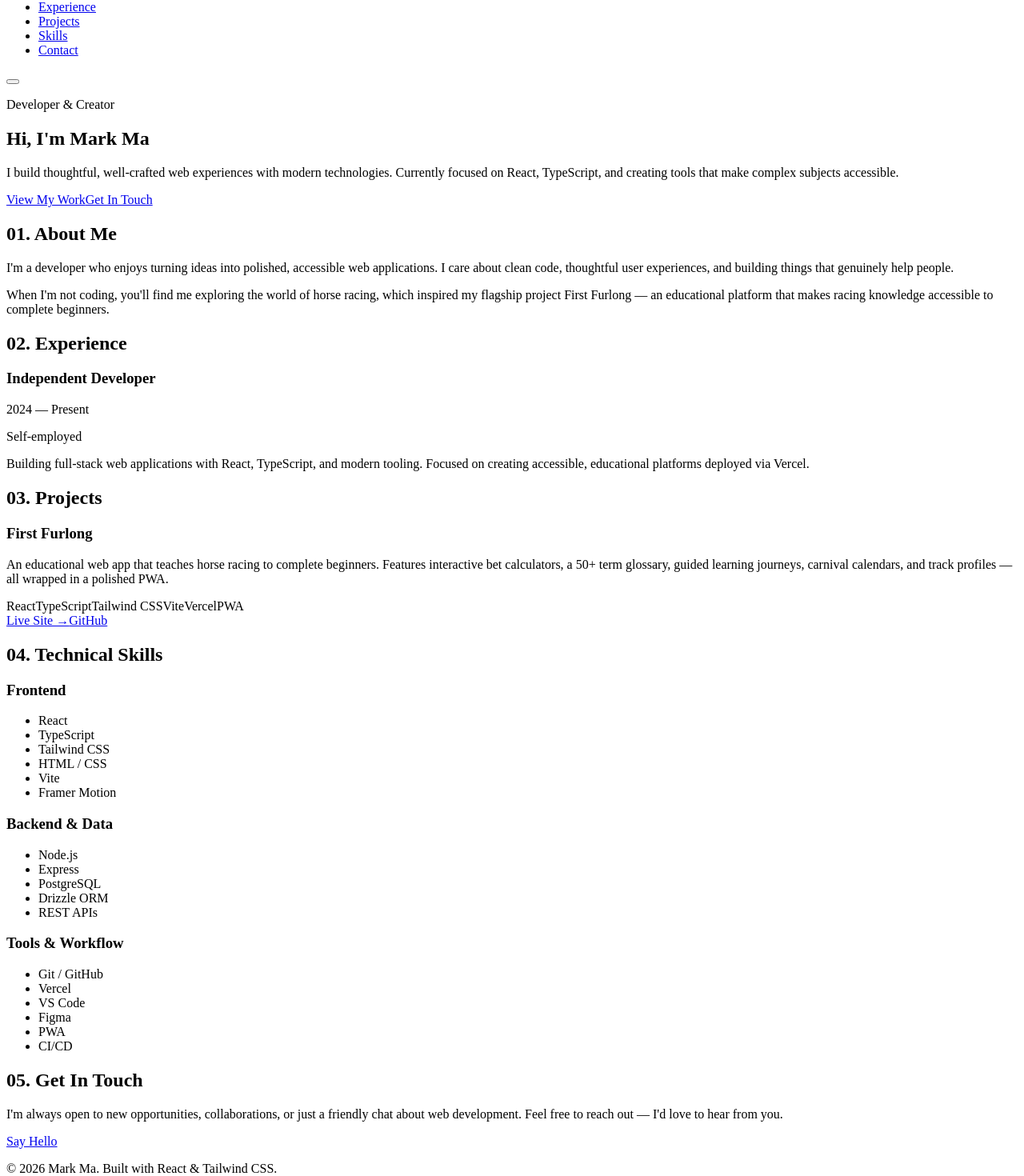
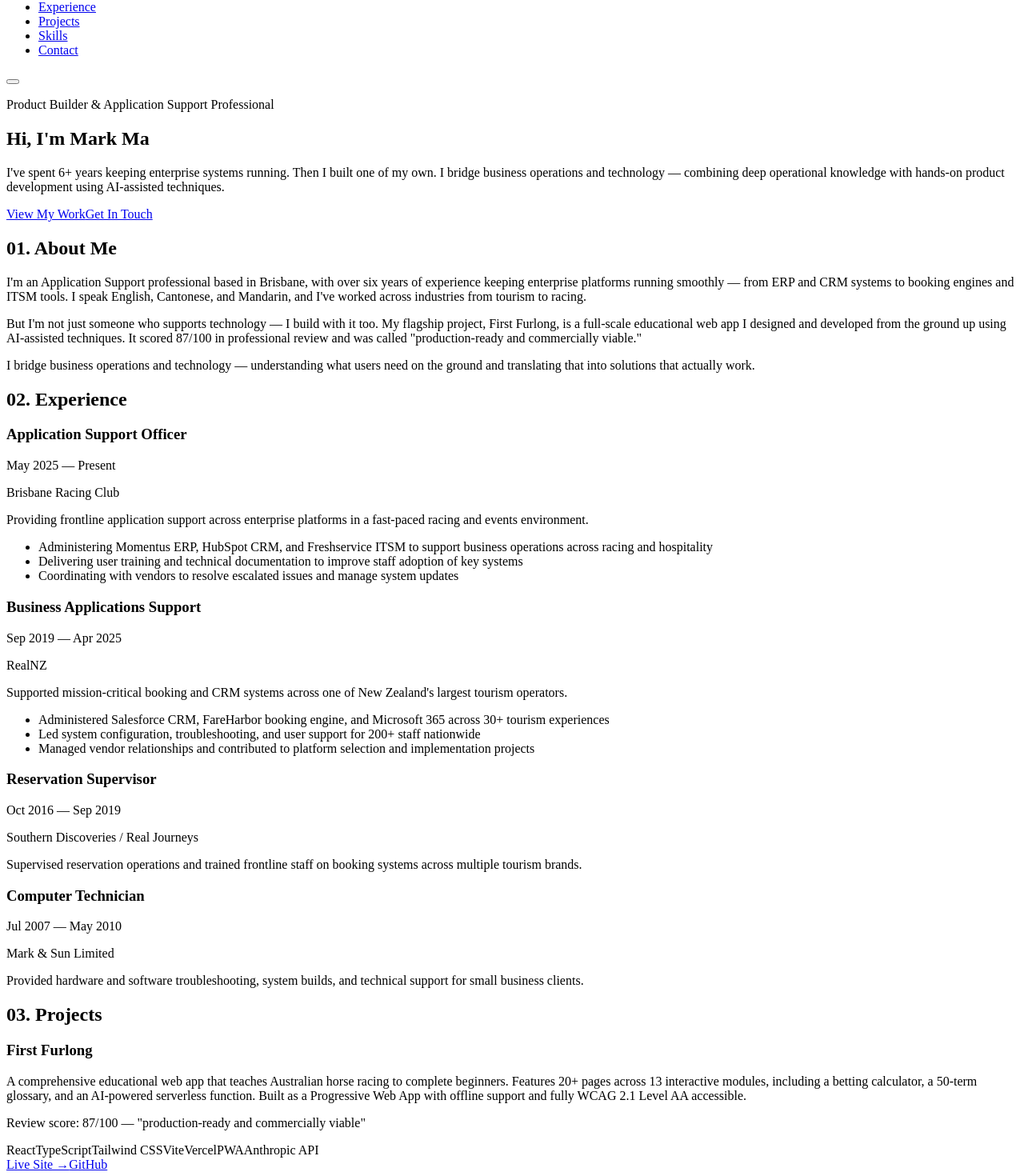
Before and after one commit to markpukete-web/markma.dev, a React (Vite) app: page / in a window 1280 px wide. Shown: the part 60-1530 px from the top of the page at 80% size. Built offline with nearby package versions, Linux system fonts and the light colour scheme; the HTML template or start-up script is replaced by a standard one.

Commit message:
Update portfolio content with real CV details

```diff
--- a/src/App.tsx
+++ b/src/App.tsx
@@ -14,10 +14,10 @@ export default function App() {
   return (
     <HelmetProvider>
       <Helmet>
-        <title>Mark Ma — Developer Portfolio</title>
+        <title>Mark Ma — Product Builder &amp; Application Support Professional</title>
         <meta
           name="description"
-          content="Mark Ma is a developer who builds thoughtful, accessible web experiences with React, TypeScript, and modern tooling."
+          content="Mark Ma bridges business operations and technology — 6+ years in enterprise application support with hands-on product development using AI-assisted techniques."
         />
       </Helmet>
 
--- a/src/sections/About.tsx
+++ b/src/sections/About.tsx
@@ -16,16 +16,25 @@ export function About() {
 
       <div ref={content.ref} style={content.style} className="mt-10 max-w-3xl">
         <p className="text-lg leading-relaxed text-text-secondary">
-          I'm a developer who enjoys turning ideas into polished, accessible web
-          applications. I care about clean code, thoughtful user experiences, and
-          building things that genuinely help people.
+          I'm an Application Support professional based in Brisbane, with over
+          six years of experience keeping enterprise platforms running smoothly
+          — from ERP and CRM systems to booking engines and ITSM tools. I speak
+          English, Cantonese, and Mandarin, and I've worked across industries
+          from tourism to racing.
         </p>
         <p className="mt-4 text-lg leading-relaxed text-text-secondary">
-          When I'm not coding, you'll find me exploring the world of horse racing,
-          which inspired my flagship project{' '}
-          <span className="text-accent font-medium">First Furlong</span> — an
-          educational platform that makes racing knowledge accessible to complete
-          beginners.
+          But I'm not just someone who supports technology — I build with it
+          too. My flagship project,{' '}
+          <span className="text-accent font-medium">First Furlong</span>, is a
+          full-scale educational web app I designed and developed from the
+          ground up using AI-assisted techniques. It scored 87/100 in
+          professional review and was called "production-ready and commercially
+          viable."
+        </p>
+        <p className="mt-4 text-lg leading-relaxed text-text-secondary">
+          I bridge business operations and technology — understanding what
+          users need on the ground and translating that into solutions that
+          actually work.
         </p>
       </div>
     </SectionWrapper>
--- a/src/sections/Contact.tsx
+++ b/src/sections/Contact.tsx
@@ -17,12 +17,13 @@ export function Contact() {
 
         <div ref={content.ref} style={content.style}>
           <p className="mt-8 text-lg leading-relaxed text-text-secondary">
-            I'm always open to new opportunities, collaborations, or just a friendly
-            chat about web development. Feel free to reach out — I'd love to hear from you.
+            I'm always open to new opportunities, collaborations, or just a
+            friendly chat about technology and product development. Feel free to
+            reach out — I'd love to hear from you.
           </p>
 
           <a
-            href="mailto:hello@markma.dev"
+            href="mailto:markpukete@hotmail.com"
             className="mt-8 inline-flex items-center rounded-lg border border-accent px-8 py-3 text-sm font-semibold text-accent transition-colors hover:bg-accent hover:text-background"
           >
             Say Hello
--- a/src/sections/Experience.tsx
+++ b/src/sections/Experience.tsx
@@ -1,17 +1,56 @@
 import { useScrollReveal } from '@/hooks/useScrollReveal'
 import { SectionWrapper } from '@/components/SectionWrapper'
 
-const EXPERIENCE = [
+interface ExperienceItem {
+  role: string
+  company: string
+  period: string
+  description: string
+  bullets?: readonly string[]
+}
+
+const EXPERIENCE: readonly ExperienceItem[] = [
   {
-    role: 'Independent Developer',
-    company: 'Self-employed',
-    period: '2024 — Present',
+    role: 'Application Support Officer',
+    company: 'Brisbane Racing Club',
+    period: 'May 2025 — Present',
     description:
-      'Building full-stack web applications with React, TypeScript, and modern tooling. Focused on creating accessible, educational platforms deployed via Vercel.',
+      'Providing frontline application support across enterprise platforms in a fast-paced racing and events environment.',
+    bullets: [
+      'Administering Momentus ERP, HubSpot CRM, and Freshservice ITSM to support business operations across racing and hospitality',
+      'Delivering user training and technical documentation to improve staff adoption of key systems',
+      'Coordinating with vendors to resolve escalated issues and manage system updates',
+    ],
+  },
+  {
+    role: 'Business Applications Support',
+    company: 'RealNZ',
+    period: 'Sep 2019 — Apr 2025',
+    description:
+      "Supported mission-critical booking and CRM systems across one of New Zealand's largest tourism operators.",
+    bullets: [
+      'Administered Salesforce CRM, FareHarbor booking engine, and Microsoft 365 across 30+ tourism experiences',
+      'Led system configuration, troubleshooting, and user support for 200+ staff nationwide',
+      'Managed vendor relationships and contributed to platform selection and implementation projects',
+    ],
+  },
+  {
+    role: 'Reservation Supervisor',
+    company: 'Southern Discoveries / Real Journeys',
+    period: 'Oct 2016 — Sep 2019',
+    description:
+      'Supervised reservation operations and trained frontline staff on booking systems across multiple tourism brands.',
+  },
+  {
+    role: 'Computer Technician',
+    company: 'Mark & Sun Limited',
+    period: 'Jul 2007 — May 2010',
+    description:
+      'Provided hardware and software troubleshooting, system builds, and technical support for small business clients.',
   },
 ] as const
 
-function ExperienceCard({ item, index }: { item: typeof EXPERIENCE[number]; index: number }) {
+function ExperienceCard({ item, index }: { item: ExperienceItem; index: number }) {
   const reveal = useScrollReveal({ delay: index * 0.1 })
 
   return (
@@ -26,6 +65,17 @@ function ExperienceCard({ item, index }: { item: typeof EXPERIENCE[number]; inde
       </div>
       <p className="mt-1 text-sm font-medium text-accent">{item.company}</p>
       <p className="mt-4 leading-relaxed text-text-secondary">{item.description}</p>
+
+      {item.bullets && item.bullets.length > 0 && (
+        <ul className="mt-4 space-y-2">
+          {item.bullets.map((bullet) => (
+            <li key={bullet} className="flex items-start gap-2 text-text-secondary">
+              <span className="mt-2 h-1.5 w-1.5 shrink-0 rounded-full bg-accent" aria-hidden="true" />
+              <span>{bullet}</span>
+            </li>
+          ))}
+        </ul>
+      )}
     </div>
   )
 }
--- a/src/sections/Hero.tsx
+++ b/src/sections/Hero.tsx
@@ -10,7 +10,7 @@ export function Hero() {
       <div className="mx-auto max-w-4xl text-center">
         <div ref={heading.ref} style={heading.style}>
           <p className="mb-4 text-sm font-medium tracking-widest text-accent uppercase">
-            Developer &amp; Creator
+            Product Builder &amp; Application Support Professional
           </p>
           <h1 className="text-4xl font-bold leading-tight tracking-tight sm:text-5xl md:text-7xl">
             Hi, I'm{' '}
@@ -20,9 +20,10 @@ export function Hero() {
 
         <div ref={subtitle.ref} style={subtitle.style}>
           <p className="mt-6 max-w-2xl text-lg leading-relaxed text-text-secondary md:text-xl">
-            I build thoughtful, well-crafted web experiences with modern technologies.
-            Currently focused on React, TypeScript, and creating tools that make
-            complex subjects accessible.
+            I've spent 6+ years keeping enterprise systems running. Then I built
+            one of my own. I bridge business operations and technology —
+            combining deep operational knowledge with hands-on product
+            development using AI-assisted techniques.
           </p>
         </div>
 
--- a/src/sections/Projects.tsx
+++ b/src/sections/Projects.tsx
@@ -5,8 +5,9 @@ const PROJECTS = [
   {
     title: 'First Furlong',
     description:
-      'An educational web app that teaches horse racing to complete beginners. Features interactive bet calculators, a 50+ term glossary, guided learning journeys, carnival calendars, and track profiles — all wrapped in a polished PWA.',
-    tech: ['React', 'TypeScript', 'Tailwind CSS', 'Vite', 'Vercel', 'PWA'],
+      'A comprehensive educational web app that teaches Australian horse racing to complete beginners. Features 20+ pages across 13 interactive modules, including a betting calculator, a 50-term glossary, and an AI-powered serverless function. Built as a Progressive Web App with offline support and fully WCAG 2.1 Level AA accessible.',
+    reviewScore: '87/100 — "production-ready and commercially viable"',
+    tech: ['React', 'TypeScript', 'Tailwind CSS', 'Vite', 'Vercel', 'PWA', 'Anthropic API'],
     liveUrl: 'https://first-furlong.vercel.app',
     githubUrl: 'https://github.com/markpukete-web/first-furlong',
   },
@@ -25,6 +26,12 @@ function ProjectCard({ project, index }: { project: typeof PROJECTS[number]; ind
         {project.title}
       </h3>
       <p className="mt-4 leading-relaxed text-text-secondary">{project.description}</p>
+
+      {'reviewScore' in project && (
+        <p className="mt-4 text-sm font-medium text-accent">
+          Review score: {project.reviewScore}
+        </p>
+      )}
 
       <div className="mt-6 flex flex-wrap gap-2">
         {project.tech.map((t) => (
--- a/src/sections/Skills.tsx
+++ b/src/sections/Skills.tsx
@@ -3,16 +3,20 @@ import { SectionWrapper } from '@/components/SectionWrapper'
 
 const SKILL_CATEGORIES = [
   {
-    heading: 'Frontend',
-    skills: ['React', 'TypeScript', 'Tailwind CSS', 'HTML / CSS', 'Vite', 'Framer Motion'],
+    heading: 'Enterprise Systems',
+    skills: ['Momentus ERP', 'Salesforce CRM', 'HubSpot CRM', 'FareHarbor', 'Freshservice ITSM', 'Microsoft 365'],
   },
   {
-    heading: 'Backend & Data',
-    skills: ['Node.js', 'Express', 'PostgreSQL', 'Drizzle ORM', 'REST APIs'],
+    heading: 'Development',
+    skills: ['React', 'TypeScript', 'Tailwind CSS', 'Vite', 'Node.js', 'HTML / CSS', 'Progressive Web Apps'],
   },
   {
-    heading: 'Tools & Workflow',
-    skills: ['Git / GitHub', 'Vercel', 'VS Code', 'Figma', 'PWA', 'CI/CD'],
+    heading: 'AI-Assisted Development',
+    skills: ['Claude', 'Claude Code', 'GitHub Copilot', 'Prompt Engineering', 'Anthropic API Integration'],
+  },
+  {
+    heading: 'Professional',
+    skills: ['Technical Documentation', 'Vendor Management', 'User Training', 'System Administration', 'WCAG Accessibility'],
   },
 ] as const
 
@@ -46,7 +50,7 @@ export function Skills() {
         <div className="mt-2 h-1 w-16 rounded bg-accent" />
       </div>
 
-      <div className="mt-10 grid gap-8 sm:grid-cols-2 lg:grid-cols-3">
+      <div className="mt-10 grid gap-8 sm:grid-cols-2 lg:grid-cols-4">
         {SKILL_CATEGORIES.map((category, i) => (
           <SkillCategory key={category.heading} category={category} index={i} />
         ))}
```
